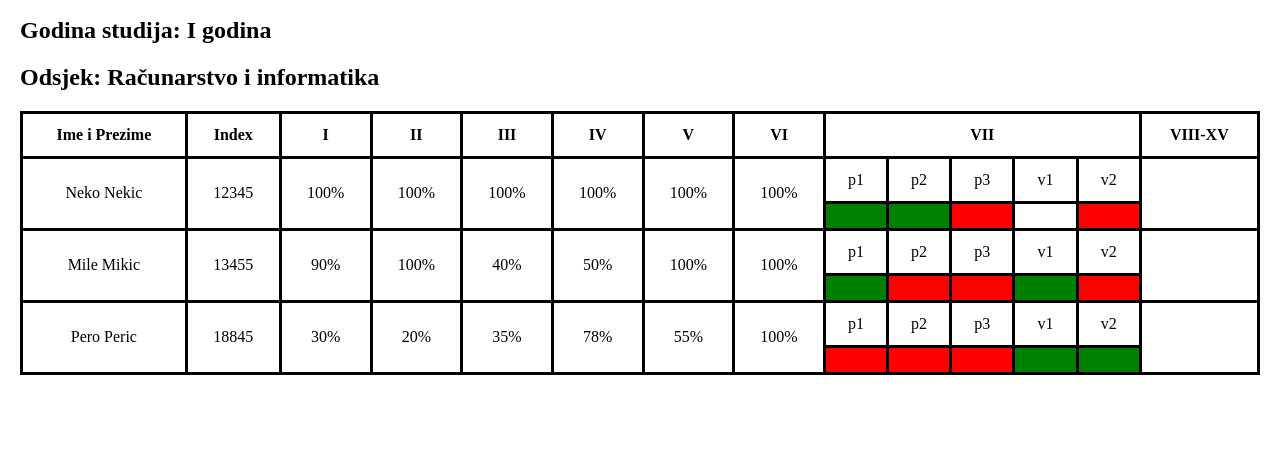
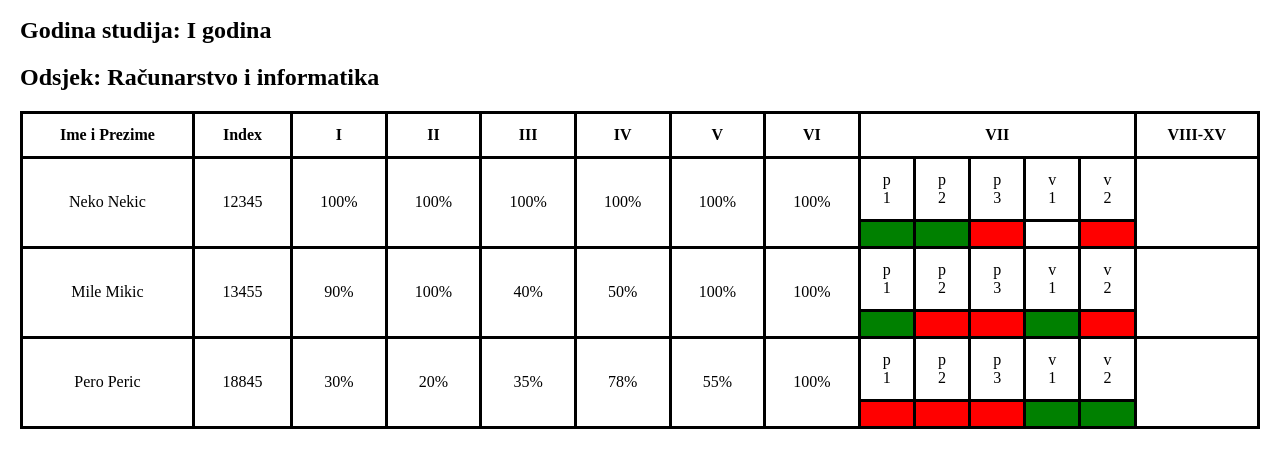
Before and after one commit to mbobic1/web_app_classrome_attendance, a plain HTML site: page html/prisustvo.html in a window 1280 px wide. Shown: the part 130-598 px from the top of the page. Drawn offline with Linux system fonts and the light colour scheme.

Commit message:
kraj spirale

```diff
--- a/html/prisustvo.html
+++ b/html/prisustvo.html
@@ -41,11 +41,11 @@
                     <td rowspan="2" data-label="IV">100%</td>
                     <td rowspan="2" data-label="V">100%</td>
                     <td rowspan="2" data-label="VI">100%</td>
-                    <td data-label="VII">p1</td>
-                        <td data-label="VII">p2</td>
-                        <td data-label="VII">p3</td>
-                        <td data-label="VII">v1</td>
-                        <td data-label="VII">v2</td>
+                    <td data-label="VII">p<br>1</td>
+                        <td data-label="VII">p <br> 2</td>
+                        <td data-label="VII">p <br> 3</td>
+                        <td data-label="VII">v <br> 1</td>
+                        <td data-label="VII">v <br> 2</td>
                         <td rowspan="2" data-label="VIII-XV"></td>
                 </tr>
                 <tr>
@@ -65,11 +65,11 @@
                             <td rowspan="2" data-label="IV">50%</td>
                             <td rowspan="2" data-label="V">100%</td>
                             <td rowspan="2" data-label="VI">100%</td>
-                            <td data-label="VII">p1</td>
-                                <td data-label="VII">p2</td>
-                                <td data-label="VII">p3</td>
-                                <td data-label="VII">v1</td>
-                                <td data-label="VII">v2</td>
+                            <td data-label="VII">p <br> 1</td>
+                                <td data-label="VII">p <br> 2</td>
+                                <td data-label="VII">p <br> 3</td>
+                                <td data-label="VII">v <br> 1</td>
+                                <td data-label="VII">v <br> 2</td>
                                 <td rowspan="2" data-label="VIII-XV"></td>
                         </tr>
                         <tr>
@@ -89,11 +89,11 @@
                             <td rowspan="2" data-label="IV">78%</td>
                             <td rowspan="2" data-label="V">55%</td>
                             <td rowspan="2" data-label="VI">100%</td>
-                            <td data-label="VII">p1</td>
-                                <td data-label="VII">p2</td>
-                                <td data-label="VII">p3</td>
-                                <td data-label="VII">v1</td>
-                                <td data-label="VII">v2</td>
+                            <td data-label="VII">p <br> 1</td>
+                                <td data-label="VII">p <br> 2</td>
+                                <td data-label="VII">p <br> 3</td>
+                                <td data-label="VII">v <br> 1</td>
+                                <td data-label="VII">v <br> 2</td>
                                 <td rowspan="2" data-label="VIII-XV"></td>
                         </tr>
                         <tr>
```
